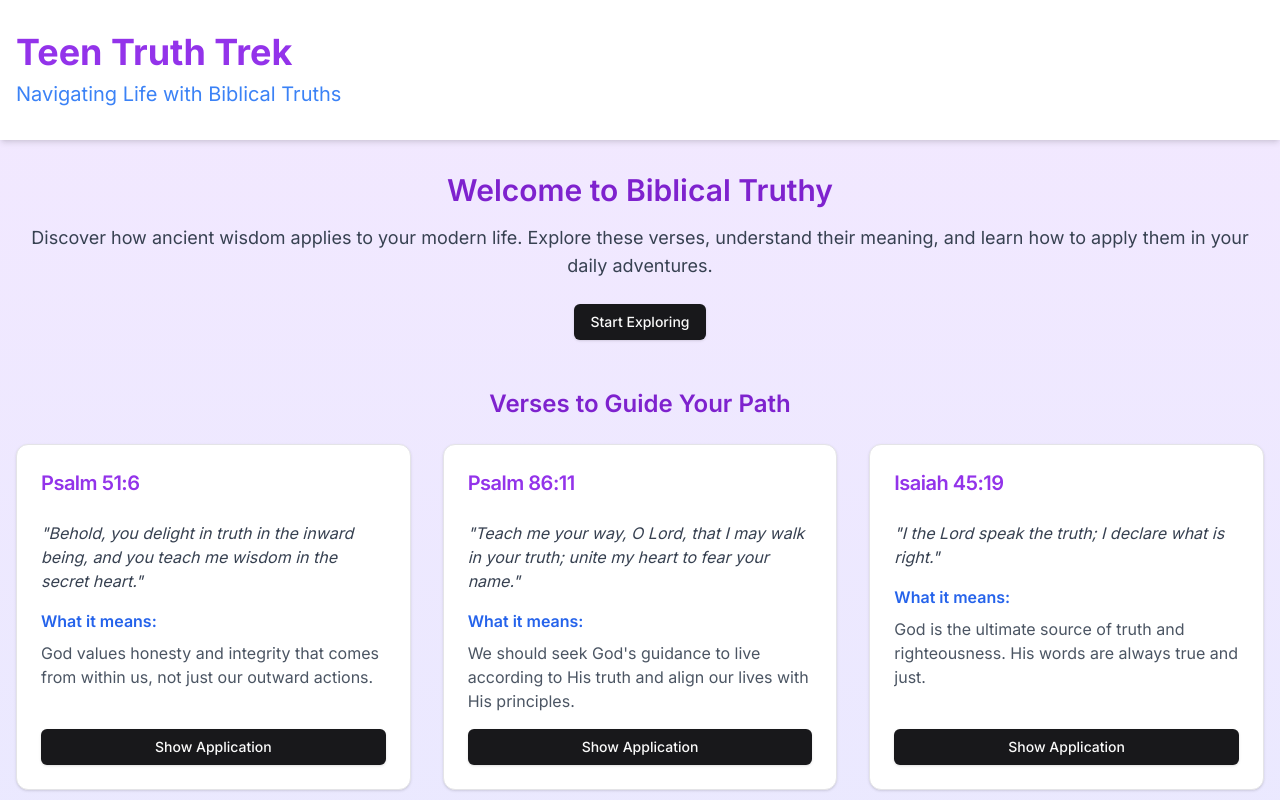
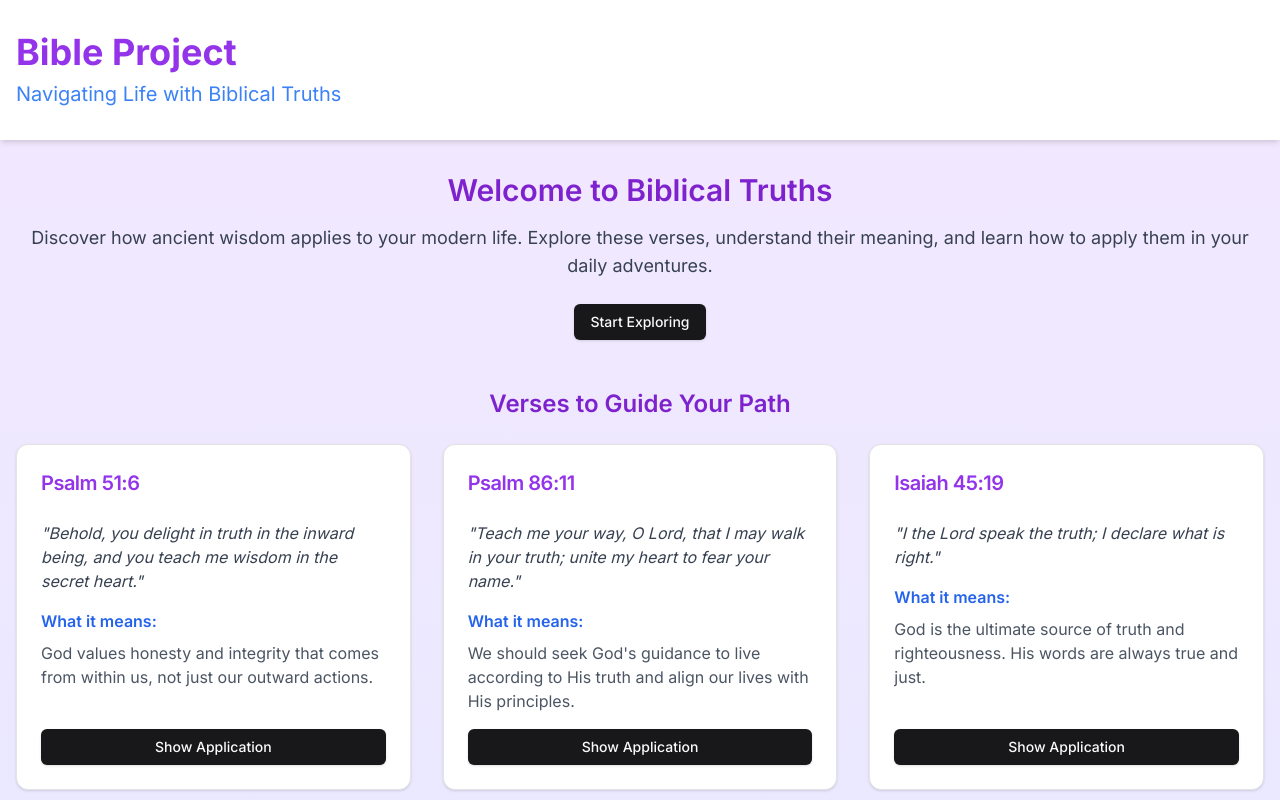
Before and after one commit to KKbutter2281/truth-bible-verses, a Next.js app: page / in a window 1280 px wide. Shown: the top 800 px of the page. Built offline with nearby package versions, Linux system fonts and the light colour scheme.

Commit message:
Update page.tsx

```diff
--- a/src/app/page.tsx
+++ b/src/app/page.tsx
@@ -8,14 +8,14 @@ export default function Home() {
     <div className="min-h-screen bg-gradient-to-b from-purple-100 to-blue-100">
       <header className="py-8 bg-white shadow-md">
         <div className="container mx-auto px-4">
-          <h1 className="text-4xl font-bold text-purple-600 mb-2">Teen Truth Trek</h1>
+          <h1 className="text-4xl font-bold text-purple-600 mb-2">Bible Project</h1>
           <p className="text-xl text-blue-500">Navigating Life with Biblical Truths</p>
         </div>
       </header>
 
       <main className="container mx-auto px-4 py-8">
         <section className="mb-12 text-center">
-          <h2 className="text-3xl font-semibold text-purple-700 mb-4">Welcome to Biblical Truthy</h2>
+          <h2 className="text-3xl font-semibold text-purple-700 mb-4">Welcome to Biblical Truths</h2>
           <p className="text-lg text-gray-700 mb-6">
             Discover how ancient wisdom applies to your modern life. Explore these verses, understand their meaning, and learn how to apply them in your daily adventures.
           </p>
```
